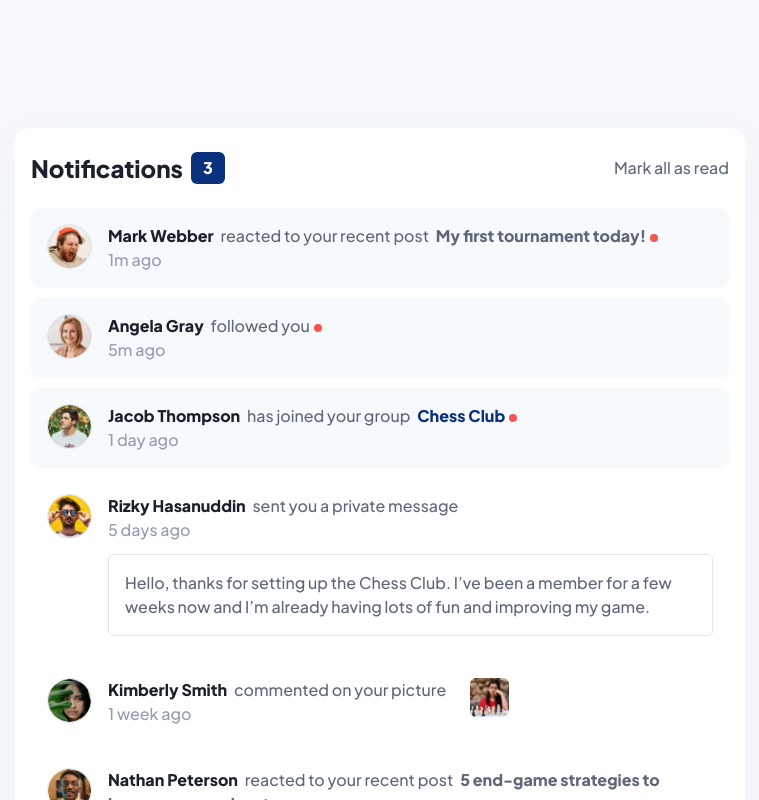
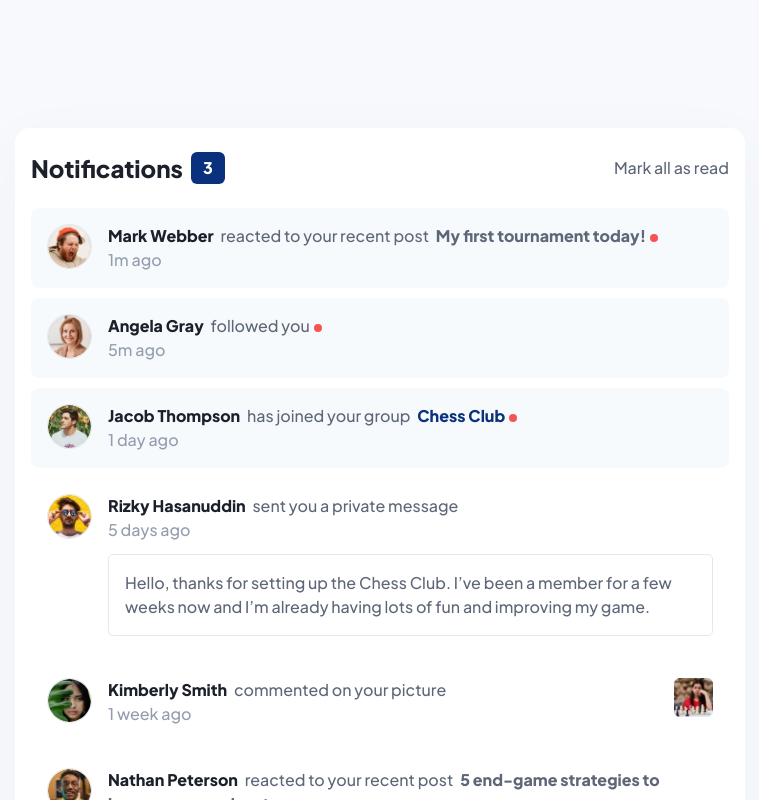
Before and after one commit to tatasadi/notifications-page, a Next.js app: page / in a window 1280 px wide. Shown: the top 800 px of the page, without its empty margins (260-1019 px from the left). Built offline with nearby package versions, Linux system fonts and the light colour scheme.

Commit message:
fix some issues

```diff
--- a/app/components/Notification.tsx
+++ b/app/components/Notification.tsx
@@ -82,8 +82,8 @@ const Notification: React.FC<NotificationProps> = ({
           <Image src={avatar} alt={name} className="rounded-full border " />
         </div>
       </div>
-      <div>
-        <div className="flex gap-6">
+      <div className="w-full">
+        <div className="flex w-full gap-6">
           <div className="text-sm lg:text-base">
             <span className="hover:text-primary-blue cursor-pointer font-bold lg:mr-1">
               {name}
@@ -97,7 +97,7 @@ const Notification: React.FC<NotificationProps> = ({
             <p className="text-neutral-grayish-blue">{time}</p>
           </div>
           {type === "comment" && data.picture && (
-            <div className="w-[2.4375rem]">
+            <div className="ml-auto w-[2.4375rem] cursor-pointer">
               <Image src={data.picture} alt="Commented Picture" />
             </div>
           )}
```
